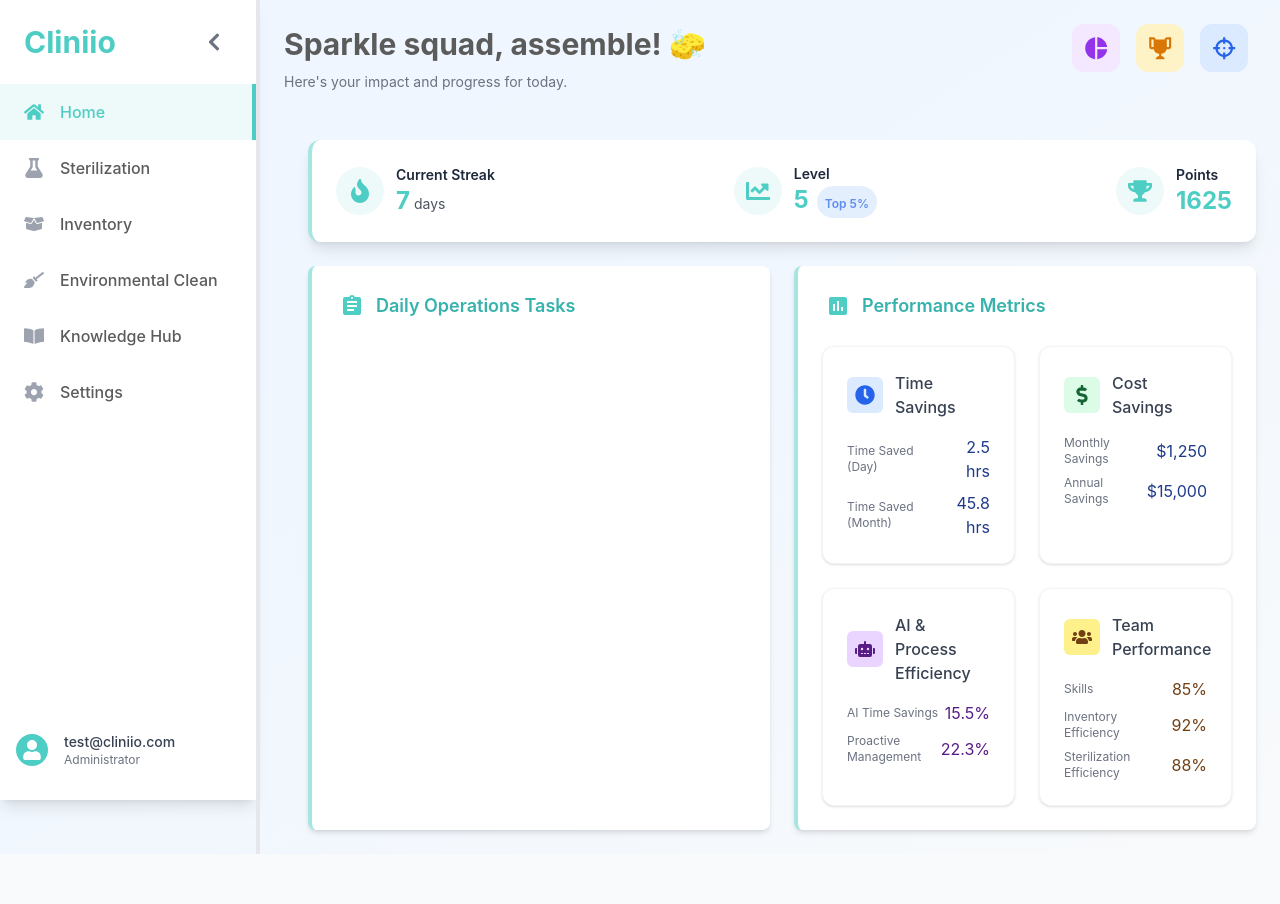
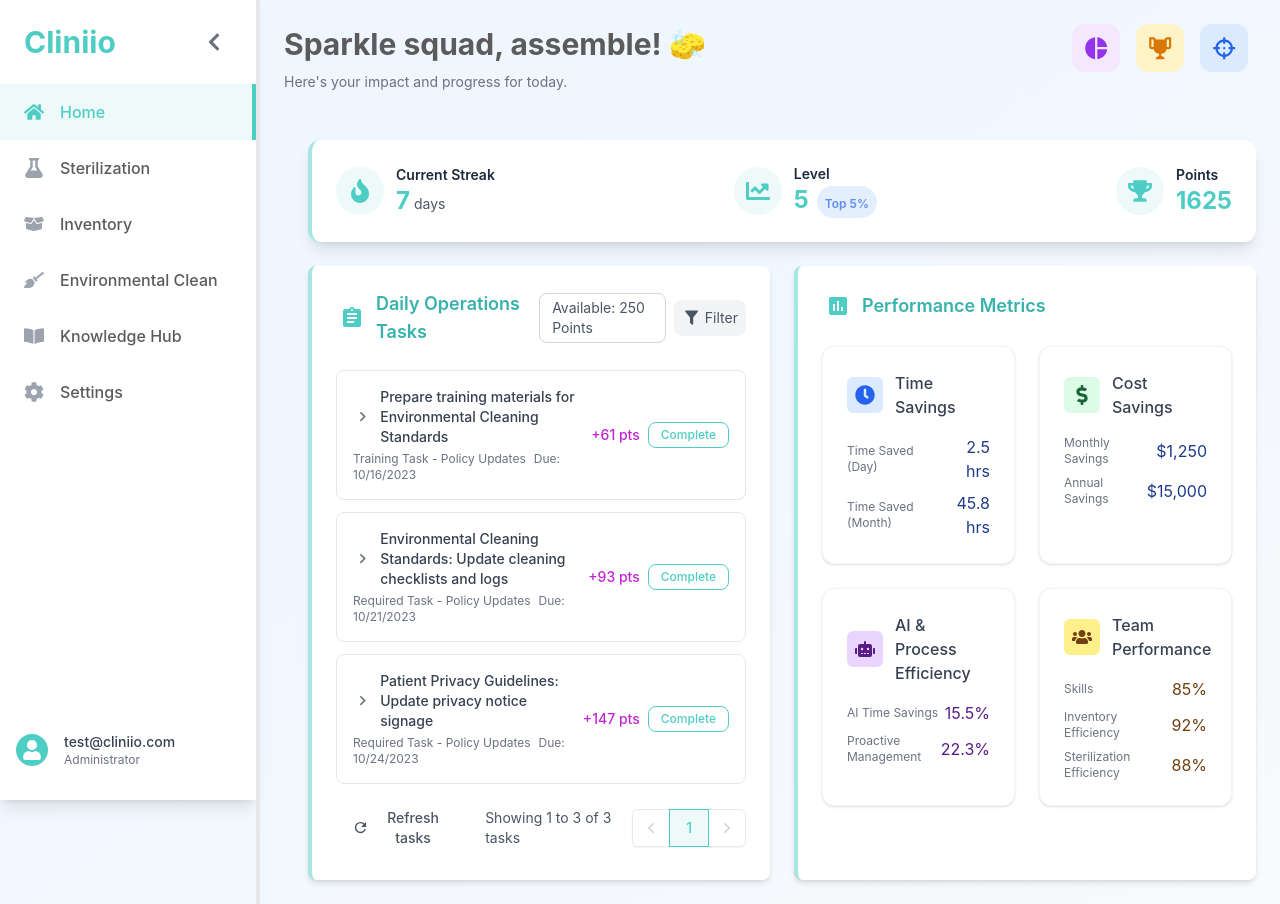
Before and after one commit to kiminator-commits/cliniio2.0, a React (Vite) app: page /home in a window 1280 px wide. Before the commit the page ends 854 px from the top, so only its background shows below. Built offline with nearby package versions, Linux system fonts and the light colour scheme.

Commit message:
Add TasksList component and related files

```diff
--- /dev/null
+++ b/src/components/TasksList.tsx
@@ -0,0 +1,125 @@
+import React, { useState } from 'react';
+import { mdiChevronRight, mdiRefresh } from '@mdi/js';
+import Icon from '@mdi/react';
+import { Task } from '../types/task';
+
+interface TasksListProps {
+  tasks?: Task[];
+  onTaskComplete?: (taskId: string, points: number) => void;
+  onRefresh?: () => void;
+}
+
+const TasksList: React.FC<TasksListProps> = ({
+  tasks = [],
+  onTaskComplete,
+  onRefresh,
+}) => {
+  const [currentPage, setCurrentPage] = useState(1);
+  const tasksPerPage = 3;
+  const totalPages = Math.ceil(tasks.length / tasksPerPage);
+  const startIndex = (currentPage - 1) * tasksPerPage;
+  const endIndex = startIndex + tasksPerPage;
+  const currentTasks = tasks.slice(startIndex, endIndex);
+
+  const handlePageChange = (page: number) => {
+    setCurrentPage(page);
+  };
+
+  return (
+    <>
+      <div className="space-y-3">
+        {currentTasks.map((task) => (
+          <div
+            key={task.id}
+            className="bg-white rounded-lg border border-gray-200 p-4 transition-all duration-200 hover:shadow-md"
+          >
+            <div className="flex items-center justify-between">
+              <div className="flex-1 min-w-0 mr-4">
+                <div className="flex items-center">
+                  <button className="mr-2 text-gray-500 hover:text-gray-700">
+                    <Icon path={mdiChevronRight} size={0.8} />
+                  </button>
+                  <h3 className="text-sm font-medium text-gray-700">{task.title}</h3>
+                </div>
+                <p className="text-xs text-gray-500 mt-1">
+                  {task.type} - {task.category}
+                  <span className="ml-2 text-xs">Due: {task.dueDate}</span>
+                </p>
+              </div>
+              <div className="flex items-center gap-2">
+                <span className="text-sm font-medium whitespace-nowrap text-fuchsia-600">
+                  +{task.points} pts
+                </span>
+                <button
+                  onClick={() => onTaskComplete && onTaskComplete(task.id, task.points || 0)}
+                  className="px-3 py-1 bg-white text-[#4ECDC4] border border-[#4ECDC4] hover:bg-[#4ECDC4] hover:bg-opacity-10 rounded-lg text-xs font-medium whitespace-nowrap"
+                >
+                  Complete
+                </button>
+              </div>
+            </div>
+          </div>
+        ))}
+      </div>
+
+      <div className="flex flex-col sm:flex-row justify-between items-center mt-4 gap-4">
+        <button
+          onClick={onRefresh}
+          className="px-4 py-2 text-sm font-medium text-gray-600 hover:underline flex items-center"
+        >
+          <Icon path={mdiRefresh} size={0.8} className="mr-1" />
+          Refresh tasks
+        </button>
+
+        <div className="flex flex-col sm:flex-row items-center gap-4">
+          <div className="text-sm text-gray-600">
+            Showing {startIndex + 1} to {Math.min(endIndex, tasks.length)} of {tasks.length} tasks
+          </div>
+
+          <nav
+            className="inline-flex -space-x-px rounded-md shadow-sm isolate"
+            aria-label="Pagination"
+          >
+            <button
+              onClick={() => handlePageChange(currentPage - 1)}
+              disabled={currentPage === 1}
+              className="relative inline-flex items-center px-2 py-2 text-gray-400 rounded-l-md border border-gray-300 bg-white text-sm font-medium hover:bg-gray-50 disabled:opacity-50 disabled:cursor-not-allowed"
+            >
+              <span className="sr-only">Previous</span>
+              <svg className="w-5 h-5" viewBox="0 0 20 20" fill="currentColor" aria-hidden="true">
+                <path fillRule="evenodd" d="M12.79 5.23a.75.75 0 01-.02 1.06L8.832 10l3.938 3.71a.75.75 0 11-1.04 1.08l-4.5-4.25a.75.75 0 010-1.08l4.5-4.25a.75.75 0 011.06.02z" clipRule="evenodd" />
+              </svg>
+            </button>
+
+            {Array.from({ length: totalPages }, (_, i) => i + 1).map((page) => (
+              <button
+                key={page}
+                onClick={() => handlePageChange(page)}
+                className={`relative inline-flex items-center px-4 py-2 border text-sm font-medium ${
+                  currentPage === page
+                    ? 'z-10 border-[#4ECDC4] bg-[#4ECDC4] bg-opacity-10 text-[#4ECDC4]'
+                    : 'border-gray-300 bg-white text-gray-500 hover:bg-gray-50'
+                }`}
+              >
+                {page}
+              </button>
+            ))}
+
+            <button
+              onClick={() => handlePageChange(currentPage + 1)}
+              disabled={currentPage === totalPages}
+              className="relative inline-flex items-center px-2 py-2 text-gray-400 rounded-r-md border border-gray-300 bg-white text-sm font-medium hover:bg-gray-50 disabled:opacity-50 disabled:cursor-not-allowed"
+            >
+              <span className="sr-only">Next</span>
+              <svg className="w-5 h-5" viewBox="0 0 20 20" fill="currentColor" aria-hidden="true">
+                <path fillRule="evenodd" d="M7.21 14.77a.75.75 0 01.02-1.06L11.168 10 7.23 6.29a.75.75 0 111.04-1.08l4.5 4.25a.75.75 0 010 1.08l-4.5 4.25a.75.75 0 01-1.06-.02z" clipRule="evenodd" />
+              </svg>
+            </button>
+          </nav>
+        </div>
+      </div>
+    </>
+  );
+};
+
+export default TasksList;
--- /dev/null
+++ b/src/data/sampleTasks.ts
@@ -0,0 +1,31 @@
+import { Task } from '../types/task';
+
+export const sampleTasks: Task[] = [
+  {
+    id: '1',
+    title: 'Prepare training materials for Environmental Cleaning Standards',
+    completed: false,
+    points: 61,
+    type: 'Training Task',
+    category: 'Policy Updates',
+    dueDate: '10/16/2023'
+  },
+  {
+    id: '2',
+    title: 'Environmental Cleaning Standards: Update cleaning checklists and logs',
+    completed: false,
+    points: 93,
+    type: 'Required Task',
+    category: 'Policy Updates',
+    dueDate: '10/21/2023'
+  },
+  {
+    id: '3',
+    title: 'Patient Privacy Guidelines: Update privacy notice signage',
+    completed: false,
+    points: 147,
+    type: 'Required Task',
+    category: 'Policy Updates',
+    dueDate: '10/24/2023'
+  }
+];
--- a/src/pages/Home/index.tsx
+++ b/src/pages/Home/index.tsx
@@ -2,13 +2,15 @@
 import { DrawerMenu } from '../../components/Navigation/DrawerMenu';
 import NavBar from '../../components/NavBar';
 import { FaBars } from 'react-icons/fa';
-import { mdiClipboardText } from '@mdi/js';
+import { mdiClipboardText, mdiFilter } from '@mdi/js';
 import Icon from '@mdi/react';
 import StatsModal from '../../components/StatsModal';
 import LeaderboardModal from '../../components/LeaderboardModal';
 import ChallengeModal from '../../components/ChallengeModal';
 import { GamificationStats } from '../../components/Dashboard/GamificationStats';
 import { PerformanceMetrics } from '../../components/PerformanceMetrics/PerformanceMetrics';
+import TasksList from '../../components/TasksList';
+import { sampleTasks } from '../../data/sampleTasks';
 
 export default function HomePage() {
   const [drawerOpen, setDrawerOpen] = useState(true);
@@ -114,12 +116,38 @@
             <GamificationStats gamificationData={mockGamificationData} />
             <div className="flex gap-6 mt-6">
               <div className="bg-white rounded-lg shadow-md p-6 border-l-4 border-[#4ECDC4] border-opacity-50 flex-1">
-                <div className="flex items-center gap-2 mb-6">
-                  <span className="bg-teal-100 rounded-md p-1">
-                    <Icon path={mdiClipboardText} size={1} color="#4ECDC4" />
-                  </span>
-                  <h2 className="text-lg font-semibold text-[#38b2ac]">Daily Operations Tasks</h2>
+                <div className="flex items-center justify-between mb-6">
+                  <div className="flex items-center gap-2">
+                    <span className="bg-teal-100 rounded-md p-1">
+                      <Icon path={mdiClipboardText} size={1} color="#4ECDC4" />
+                    </span>
+                    <h2 className="text-lg font-semibold text-[#38b2ac]">Daily Operations Tasks</h2>
+                  </div>
+                  <div className="flex items-center gap-2">
+                    <span className="px-3 py-1 text-sm text-gray-600 border border-gray-300 rounded-lg hidden sm:inline-block">
+                      Available: {calculateAvailablePoints()} Points
+                    </span>
+                    <button
+                      onClick={() => setShowFilters(!showFilters)}
+                      className="p-2 bg-gray-100 hover:bg-gray-200 rounded-lg text-gray-600 flex items-center"
+                    >
+                      <Icon path={mdiFilter} size={0.8} />
+                      <span className="ml-1 text-sm hidden sm:inline-block">Filter</span>
+                    </button>
+                  </div>
                 </div>
+                <TasksList
+                  tasks={sampleTasks}
+                  onTaskComplete={(taskId, points) => {
+                    console.log(`Task ${taskId} completed with ${points} points`);
+                  }}
+                  userPoints={mockGamificationData.totalScore}
+                  availablePoints={calculateAvailablePoints()}
+                  onFilter={() => setShowFilters(!showFilters)}
+                  onRefresh={() => {
+                    console.log('Refreshing tasks...');
+                  }}
+                />
               </div>
               <div className="bg-white rounded-lg shadow-md p-6 border-l-4 border-[#4ECDC4] border-opacity-50 flex-1">
                 <PerformanceMetrics
--- /dev/null
+++ b/src/types/task.ts
@@ -0,0 +1,9 @@
+export interface Task {
+  id: string;
+  title: string;
+  completed: boolean;
+  points?: number;
+  type: string;        // e.g., "Training Task", "Required Task"
+  category: string;    // e.g., "Policy Updates"
+  dueDate: string;     // Format: "MM/DD/YYYY"
+}
```
